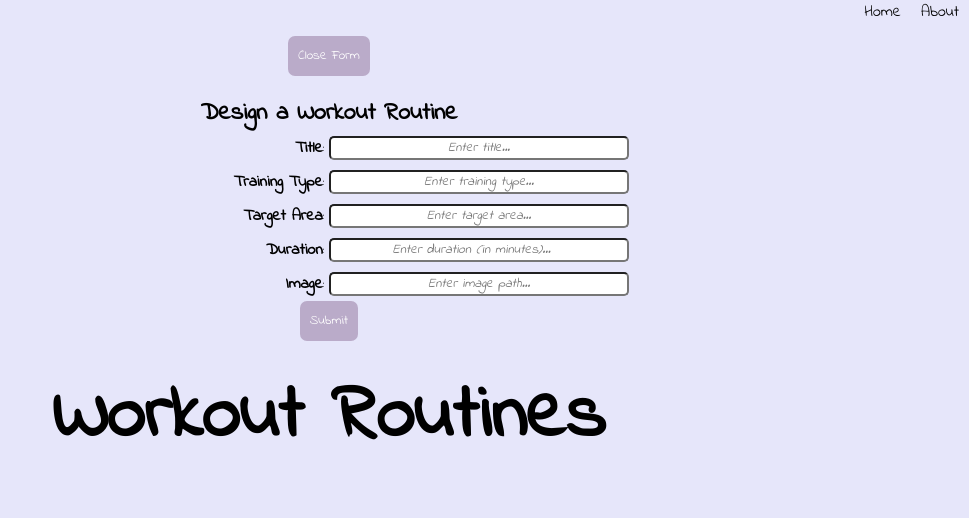
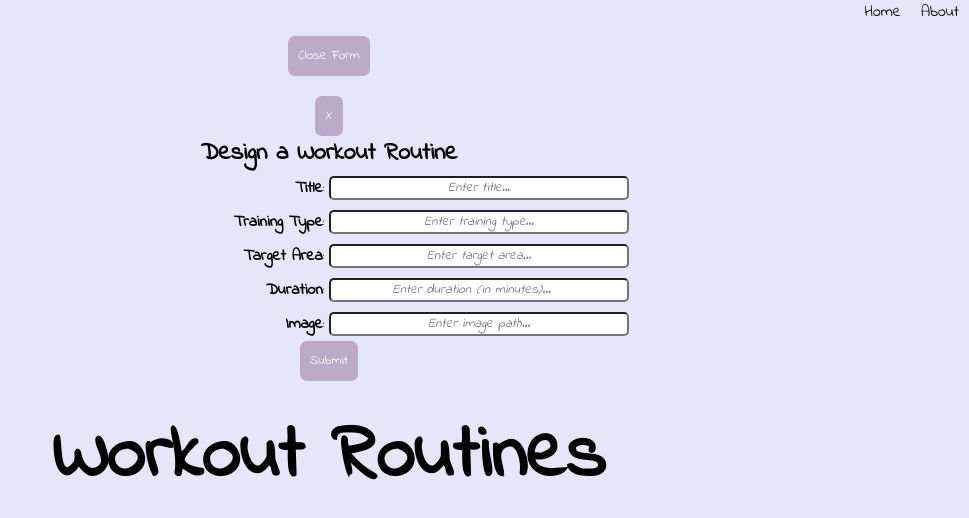
Before and after one commit to Jenna424/moves-mixer-frontend, a React (Create React App) app: page / in a window 1280 px wide. Both pictures are taken after a click on the button "Design Workout". Shown: the top 518 px of the page, without its empty margins (311-1280 px from the left). Built offline with nearby package versions, Linux system fonts and the light colour scheme; no server answers.

Commit message:
destructure toggleIsFormHidden and add close modal button in create workout form

```diff
--- a/src/components/CreateWorkoutForm.jsx
+++ b/src/components/CreateWorkoutForm.jsx
@@ -1,6 +1,7 @@
-const CreateWorkoutForm = ({ newWorkout, handleInputChange, createWorkout }) => {
+const CreateWorkoutForm = ({ newWorkout, handleInputChange, createWorkout, toggleIsFormHidden }) => {
   return (
     <div className="form-container">
+       <button onClick={toggleIsFormHidden} className='close-modal'>X</button>
       <h2>Design a Workout Routine</h2>
       <form className="create-workout-form" onSubmit={createWorkout}>
         <div className="form-field">
```
